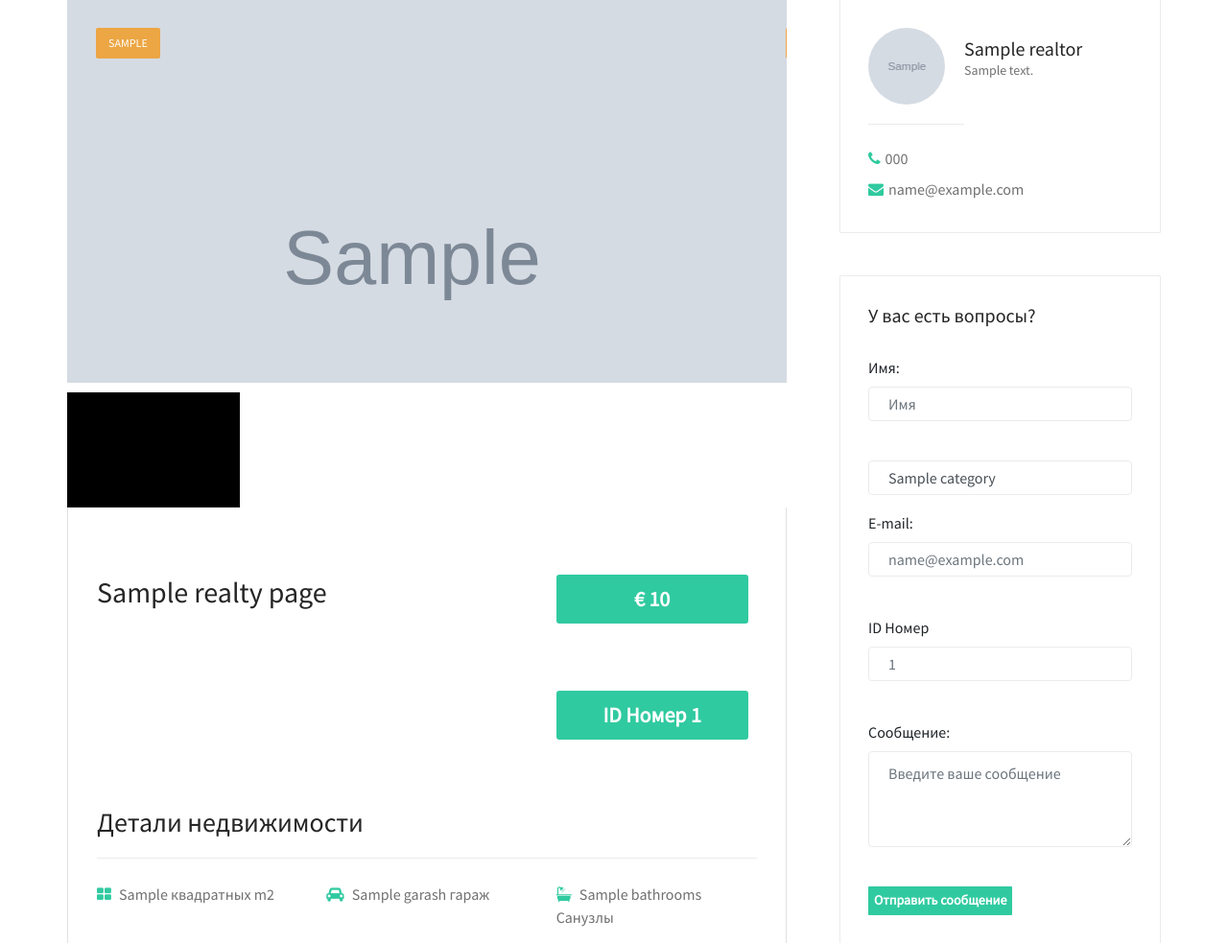
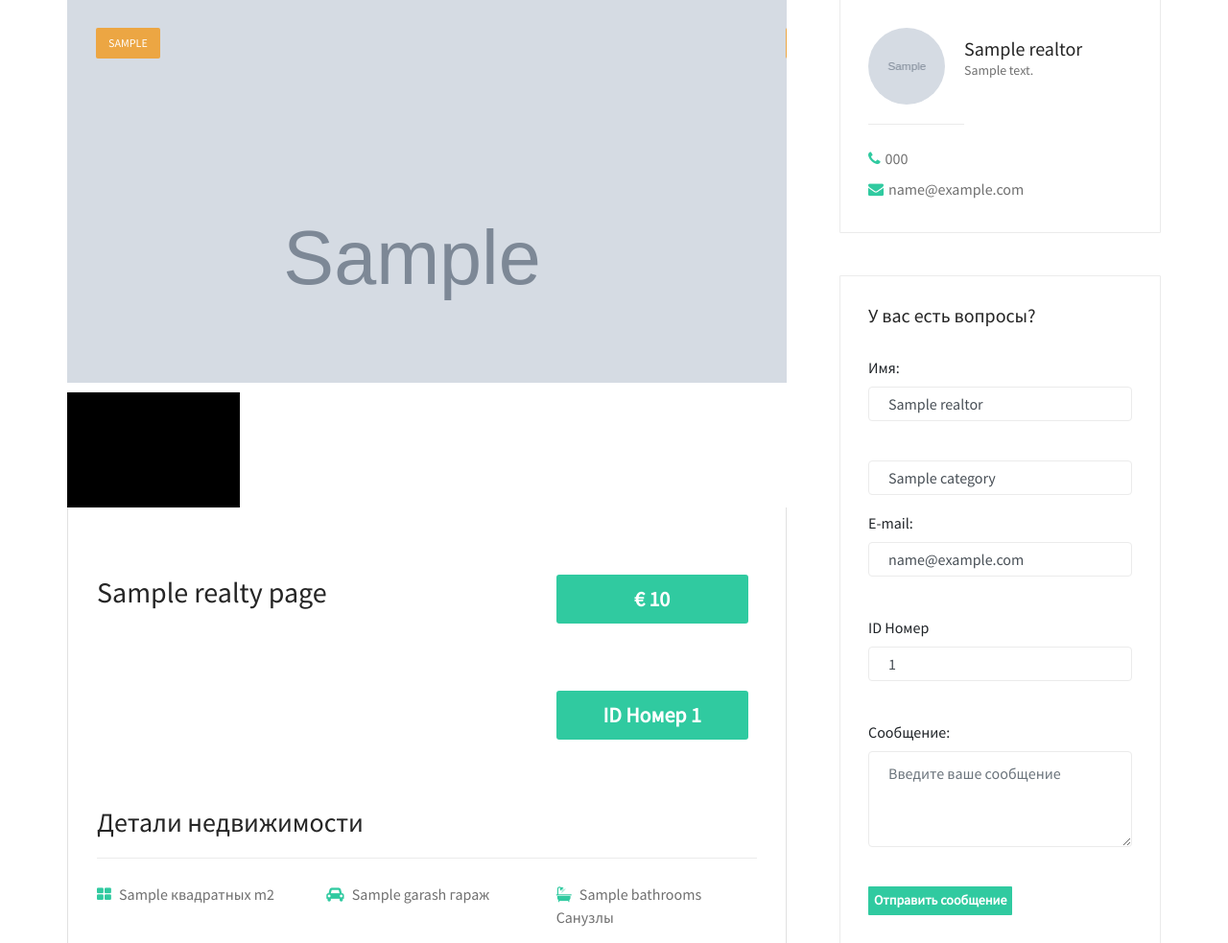
Before and after one commit to fox1985/news_real_estate_agency, a Django app: template realty/templates/page/realty_page_noe.html in a window 1280 px wide. Shown: the part 711-1694 px from the top of the page at 96% size. Run offline with Django 3.2, Linux system fonts and the light colour scheme; tables that the repository leaves empty hold one stand-in row (values such as "Sample post"); the template is opened without the code that fills it: values that come from a table or form of the project are taken from there, most other values are stand-ins (such as "Sample title", 1, 10 or a date in 2020); grey boxes marked "Sample" are stand-in pictures; some libraries are stand-ins or nearby versions.

Commit message:
Merge remote-tracking branch 'origin/master'
# Conflicts:
#	realty/migrations/0001_initial.py

```diff
--- a/realty/templates/contact/contact.html
+++ b/realty/templates/contact/contact.html
@@ -43,7 +43,7 @@
 
 	<div>
         <label for="id_subject">Имя:</label>
-        <input class="form-control" type="text" name="{{ name }}" placeholder="Имя" required>
+        <input class="form-control" type="text" name="{{ name }}" placeholder="Имя" required value="{{ realty_page.realtor.name }}">
 	</div>
 
     <div>
@@ -53,14 +53,14 @@
 
     <div>
         <label for="id_sender">E-mail:</label>
-        <input class="form-control" type="email" name="email" placeholder="{{ realty_page.realtor.email }}" required>
+        <input class="form-control" type="email" name="email" placeholder="email" required value="{{ realty_page.realtor.email }}">
 	</div>
 
     &nbsp;
 
      <div>
          <label for="id_nomer">ID Номер</label>
-         <input class="form-control" id="id_nomer" name="{{ nomer_id }}" placeholder="{{ realty_page.room_id }}" required>
+         <input class="form-control" id="id_nomer" name="{{ nomer_id }}" placeholder="Номер ID" required value="{{ realty_page.room_id }}">
 	</div>
     &nbsp;
 
--- a/realty/templates/main/base.html
+++ b/realty/templates/main/base.html
@@ -156,7 +156,6 @@
 
 
 	<!-- Footer section -->
-    {
 
     <!-- Footer section end -->
 
```
